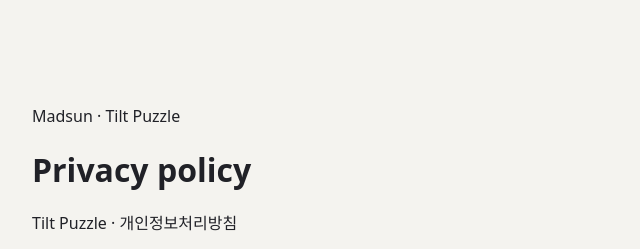
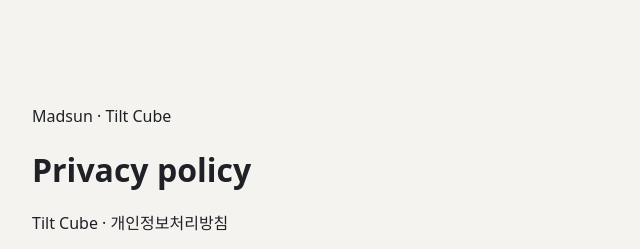
Before and after one commit to tjsrb424/madsun-privacy, a plain HTML site: page index.html in a window 1280 px wide. Shown: the top 249 px of the page, 288-928 px from the left. Drawn offline with Linux system fonts and the light colour scheme.

Commit message:
Align privacy policy with Tilt Cube 1.3.1 live advertising

```diff
--- a/index.html
+++ b/index.html
@@ -1 +1 @@
-<!doctype html><html lang="en"><meta charset="utf-8"><meta name="viewport" content="width=device-width,initial-scale=1"><title>Madsun · Tilt Puzzle privacy policy</title><style>body{margin:0;background:#f4f3ef;color:#202127;font:16px/1.6 system-ui,sans-serif}main{max-width:640px;margin:8vh auto;padding:24px}h1{font-size:32px;line-height:1.2}a{display:block;padding:14px 18px;margin:12px 0;background:#fff;border:1px solid #ccc;border-radius:10px;color:#3454e9;min-height:24px}p{overflow-wrap:anywhere}</style><main><p>Madsun · Tilt Puzzle</p><h1>Privacy policy</h1><p>Tilt Puzzle · 개인정보처리방침</p><a href="en.html" lang="en">English — Privacy policy</a><a href="ko.html" lang="ko">한국어 — 개인정보처리방침</a><p>Privacy contact: tjsrb424@gmail.com</p></main></html>
+<!doctype html><html lang="en"><meta charset="utf-8"><meta name="viewport" content="width=device-width,initial-scale=1"><title>Madsun · Tilt Cube privacy policy</title><style>body{margin:0;background:#f4f3ef;color:#202127;font:16px/1.6 system-ui,sans-serif}main{max-width:640px;margin:8vh auto;padding:24px}h1{font-size:32px;line-height:1.2}a{display:block;padding:14px 18px;margin:12px 0;background:#fff;border:1px solid #ccc;border-radius:10px;color:#3454e9;min-height:24px}p{overflow-wrap:anywhere}</style><main><p>Madsun · Tilt Cube</p><h1>Privacy policy</h1><p>Tilt Cube · 개인정보처리방침</p><a href="en.html" lang="en">English — Privacy policy</a><a href="ko.html" lang="ko">한국어 — 개인정보처리방침</a><p>Privacy contact: tjsrb424@gmail.com</p></main></html>
```
